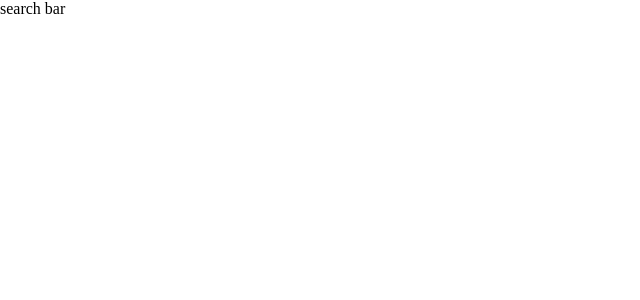
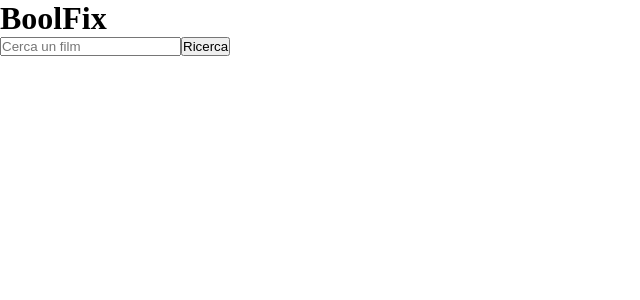
Before and after one commit to CosimoPetrarca/vite-boolflix, a Vue app: page / in a window 1280 px wide. Shown: the top 300 px of the page, without its empty margins (0-640 px from the left). Built offline with nearby package versions, Linux system fonts and the light colour scheme.

Commit message:
barra di ricerca

```diff
--- a/src/App.vue
+++ b/src/App.vue
@@ -1,18 +1,41 @@
 <script>
+import axios from 'axios';
+import { store } from './store';
 import AppHeader from './components/AppHeader.vue';
+
 export default {
-  name:'App',
+  name: 'App',
   components: {
     AppHeader
+  },
+
+  data() {
+    return {
+      store
+    }
+  },
+
+  /* richiamo l'api tramite axios */
+  methods: {
+    search() {
+      axios.get(store.parameters.url_movies, {
+        params: {
+          api_key: store.parameters.apiKey,
+          query: store.searchText
+        }
+      })
+        .then((response) => {
+          this.store.movies = response.data.results;
+          console.log(this.store.movies);
+        })
+    }
   }
 }
 </script>
 
 <template>
-  <AppHeader />
+  <AppHeader @searchName="search"/>
 </template>
 
 
-<style lang="scss">
-
-</style>
+<style lang="scss"></style>
--- a/src/components/AppHeader.vue
+++ b/src/components/AppHeader.vue
@@ -1,16 +1,43 @@
 
 <script>
+import { store } from '../store';
+
 export default {
-    name: 'Header'
+    name: 'Header',
+
+    data() {
+        return {
+            store,
+        }
+    },
+
+    eventoEmit: ["searchName"]
 }
 </script>
 
 <template>
     <div>
-        search bar
+        <h1>BoolFix</h1>
+        <!-- input di ricerca -->
+        <form @submit.prevent="$emit('searchName')">
+            <input type="text" placeholder="Cerca un film" v-model="store.searchText">
+            <button type="submit">Ricerca</button>
+        </form>
+        <!-- /input di ricerca -->
+
+        <!-- lista characters movies -->
+        <ul>
+            <li v-for="movie in store.movies">
+                <ul>
+                    <li><strong>{{ movie.title }}</strong></li>
+                    <li>{{ movie.original_title }}</li>
+                    <li>{{ movie.original_language }}</li>
+                    <li>{{ movie.vote_average }}</li>
+                </ul>
+            </li>
+        </ul>
+        <!-- /lista characters movies -->
     </div>
 </template>
 
-<style lang="scss" scoped>
-
-</style>
+<style lang="scss" scoped></style>
--- /dev/null
+++ b/src/store.js
@@ -0,0 +1,10 @@
+import { reactive } from 'vue';
+
+export const store = reactive({
+    searchText: '',
+    movies: [],
+    parameters: {
+        url_movies: 'https://api.themoviedb.org/3/search/movie',
+        apiKey: '2b6abe858a8e1b94f78042a417a3c130'
+    }
+});
```
